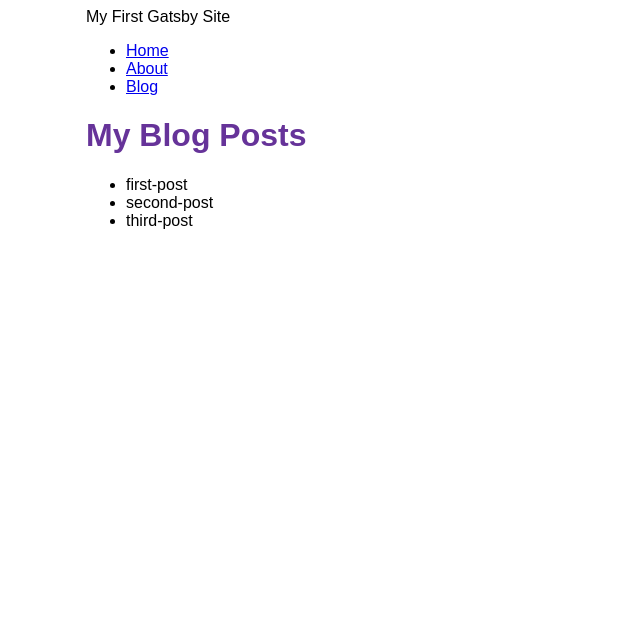
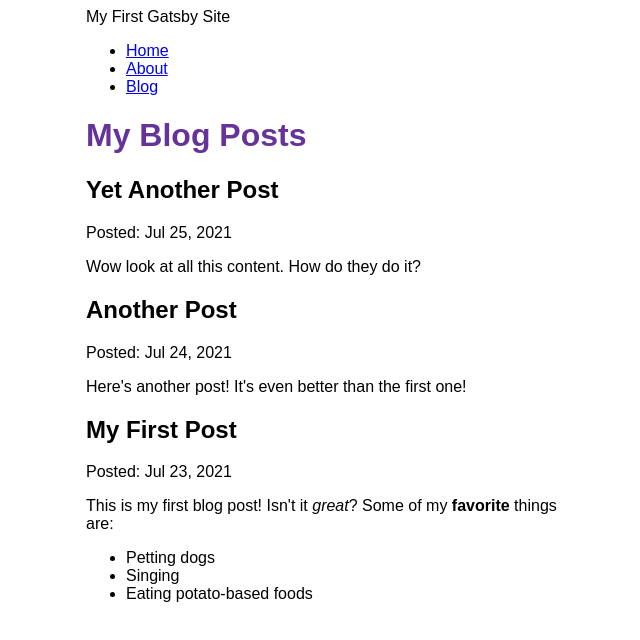
Before and after one commit to KhalilBenMansour/my-first-gatsby-site, a Gatsby site: page /blog in a window 1280 px wide. Shown: the whole page, without its empty margins (304-944 px from the left). Built offline with nearby package versions, Linux system fonts and the light colour scheme; Gatsby itself is replaced by a stand-in of ours.

Commit message:
Finished Gatsby Tutorial Part 5

```diff
--- a/blog/first-post.mdx
+++ b/blog/first-post.mdx
@@ -0,0 +1,11 @@
+---
+title: "My First Post"
+date: "2021-07-23"
+---
+
+This is my first blog post! Isn't it _great_?
+Some of my **favorite** things are:
+
+- Petting dogs
+- Singing
+- Eating potato-based foods
--- a/blog/second-post.mdx
+++ b/blog/second-post.mdx
@@ -0,0 +1,6 @@
+---
+title: "Another Post"
+date: "2021-07-24"
+---
+
+Here's another post! It's even better than the first one!
--- a/blog/third-post.mdx
+++ b/blog/third-post.mdx
@@ -0,0 +1,6 @@
+---
+title: "Yet Another Post"
+date: "2021-07-25"
+---
+
+Wow look at all this content. How do they do it?
--- a/gatsby-config.js
+++ b/gatsby-config.js
@@ -13,5 +13,6 @@
         path: `${__dirname}/blog`,
       },
     },
+    "gatsby-plugin-mdx",
   ],
 };
--- a/package.json
+++ b/package.json
@@ -15,8 +15,11 @@
     "clean": "gatsby clean"
   },
   "dependencies": {
+    "@mdx-js/mdx": "^1.6.22",
+    "@mdx-js/react": "^1.6.22",
     "gatsby": "^4.20.0",
     "gatsby-plugin-image": "^2.20.0",
+    "gatsby-plugin-mdx": "^3.20.0",
     "gatsby-plugin-sharp": "^4.20.0",
     "gatsby-source-filesystem": "^4.20.0",
     "react": "^18.1.0",
--- a/src/pages/blog.js
+++ b/src/pages/blog.js
@@ -1,25 +1,32 @@
 import * as React from "react";
 import { graphql } from "gatsby";
+import { MDXRenderer } from "gatsby-plugin-mdx";
 import Layout from "../components/layout";
 
 const BlogPage = ({ data }) => {
   console.log(data);
   return (
     <Layout pageTitle="My Blog Posts">
-      <ul>
-        {data.allFile.nodes.map((node) => {
-          return <li key={node.id}>{node.name}</li>;
-        })}
-      </ul>
+      {data.allMdx.nodes.map((node) => (
+        <article key={node.id}>
+          <h2>{node.frontmatter.title}</h2>
+          <p>Posted: {node.frontmatter.date}</p>
+          <MDXRenderer>{node.body}</MDXRenderer>
+        </article>
+      ))}
     </Layout>
   );
 };
 export const query = graphql`
   query {
-    allFile {
+    allMdx(sort: { fields: frontmatter___date, order: DESC }) {
       nodes {
-        name
+        frontmatter {
+          date(formatString: "MMM D, YYYY")
+          title
+        }
         id
+        body
       }
     }
   }
```
Also changed, not shown: 1 other file.
